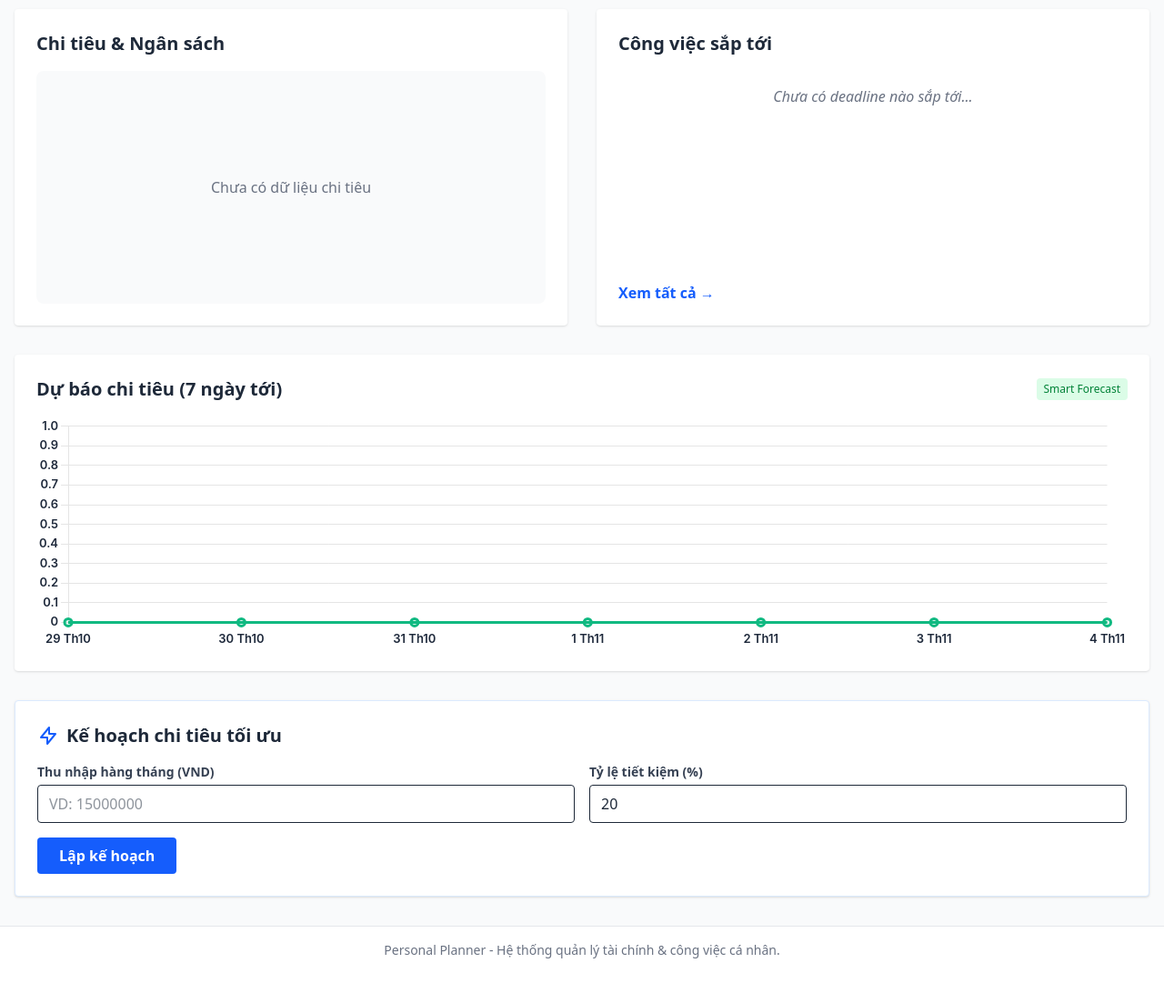
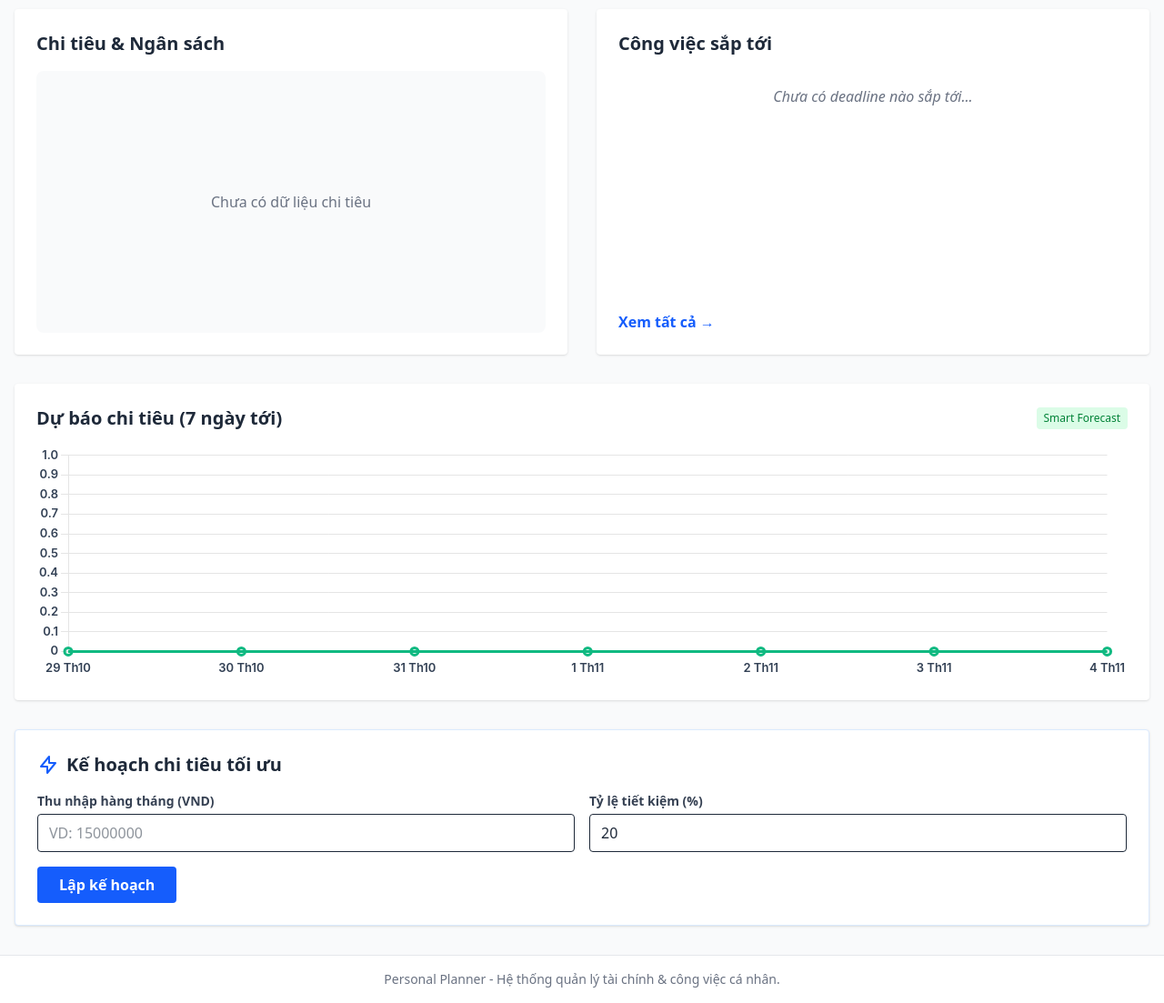
Before and after one commit to KhanhVu156/personal_planner, a Flask app: page / in a window 1280 px wide. Shown: the part 592-1695 px from the top of the page at 91% size. Before the commit the page ends 1646 px from the top, so only its background shows below. Run offline with Flask 3, Linux system fonts and the light colour scheme; the visitor is signed in with stand-in values (Sample User, id 1); data that the repository does not hold is empty; style sheets or scripts are compiled from the project's sources; some libraries are stand-ins or nearby versions.

Commit message:
fix base 2

```diff
--- a/app/templates/dashboard/index.html
+++ b/app/templates/dashboard/index.html
@@ -92,7 +92,7 @@
     <!-- Budget Chart -->
     <div class="bg-white dark:bg-slate-800 p-6 rounded shadow transition-colors duration-300">
         <h3 class="text-xl font-semibold mb-4 text-gray-800 dark:text-slate-100">Chi tiêu & Ngân sách</h3>
-        <div class="relative h-64 w-full">
+        <div class="relative h-72 w-full"> <!-- Tăng chiều cao lên 72 để chứa thanh ngang -->
             <div id="chart-skeleton" class="absolute inset-0 flex items-center justify-center animate-pulse bg-gray-100 dark:bg-slate-700 rounded-lg z-10"></div>
             <div id="chart-empty" class="absolute inset-0 flex flex-col items-center justify-center bg-gray-50 dark:bg-slate-800 rounded-lg hidden z-10">
                 <p class="text-gray-500 dark:text-slate-400 font-medium">Chưa có dữ liệu chi tiêu</p>
@@ -184,6 +184,13 @@
         let budgetChartInstance = null;
         let forecastChartInstance = null;
 
+        // State lưu trữ dữ liệu để vẽ lại khi đổi theme
+        let chartDataState = {
+            budgets: {},
+            catExp: {},
+            forecast: []
+        };
+
         const formatMoney = (amount) => new Intl.NumberFormat('vi-VN', { maximumFractionDigits: 0 }).format(amount || 0);
         const categoryMap = {
             'food': 'Ăn uống', 'transport': 'Di chuyển', 'education': 'Học tập',
@@ -200,9 +207,16 @@
                 renderSummary(data);
                 renderBurnRate(data.burn_rate);
                 renderInsights(data.insights);
+                renderTasks(data.tasks);
+
+                // Lưu data vào state để dùng cho việc vẽ lại khi đổi theme
+                chartDataState.budgets = data.budgets;
+                chartDataState.catExp = data.cat_expenses;
+                chartDataState.forecast = data.forecast;
+
+                // Render Charts
                 renderForecastChart(data.forecast);
                 renderBudgetChart(data.budgets, data.cat_expenses);
-                renderTasks(data.tasks);
 
             } catch (err) {
                 console.error('[Dashboard Error]', err);
@@ -210,6 +224,7 @@
             }
         }
 
+        // --- CÁC HÀM RENDER TEXT ---
         function renderSummary(data) {
             elements.titleIncome.innerText = `Thu nhập (T${data.month}/${data.year})`;
             elements.titleExpense.innerText = `Chi tiêu (T${data.month}/${data.year})`;
@@ -254,6 +269,46 @@
             `).join('');
         }
 
+        function renderTasks(tasks) {
+            if (!tasks || tasks.length === 0) {
+                elements.taskList.innerHTML = '<li class="text-gray-500 dark:text-slate-400 italic text-center py-4">Chưa có deadline nào sắp tới...</li>';
+                return;
+            }
+
+            elements.taskList.innerHTML = tasks.map(task => {
+                const safeProgress = Math.max(0, Math.min(100, task.progress || 0));
+                return `
+                <li class="flex justify-between items-center border-b border-gray-100 dark:border-slate-700 pb-2">
+                    <div class="flex-1 pr-4 truncate">
+                        <strong class="text-gray-800 dark:text-slate-200 block truncate" title="${task.title}">${task.title}</strong>
+                        <small class="text-red-500 font-medium">Hạn: ${task.deadline}</small>
+                    </div>
+                    <div class="w-1/3 flex-shrink-0">
+                        <div class="flex justify-between text-xs mb-1 dark:text-slate-400">
+                            <span>Tiến độ</span>
+                            <span class="font-bold">${safeProgress}%</span>
+                        </div>
+                        <div class="w-full bg-gray-200 dark:bg-slate-600 rounded-full h-2">
+                            <div class="bg-blue-600 h-2 rounded-full transition-all duration-500" style="width: ${safeProgress}%"></div>
+                        </div>
+                    </div>
+                </li>
+            `}).join('');
+        }
+
+        // --- CÁC HÀM RENDER BIỂU ĐỒ (CHART.JS) ---
+
+        // Hàm lấy cấu hình màu sắc chuẩn xác cho cả 2 theme
+        function getChartTheme() {
+            const isDark = document.documentElement.classList.contains('dark');
+            return {
+                isDark: isDark,
+                textColor: isDark ? '#f8fafc' : '#334155', // Trắng sáng cho Dark, Xám đậm cho Light
+                gridColor: isDark ? 'rgba(255,255,255,0.1)' : 'rgba(0,0,0,0.1)',
+                font: { family: "'Inter', system-ui, sans-serif", size: 13, weight: '600' }
+            };
+        }
+
         function renderForecastChart(forecastData) {
             const skeleton = document.getElementById('forecast-skeleton');
             if (skeleton) skeleton.style.display = 'none';
@@ -261,13 +316,7 @@
 
             if (forecastChartInstance) forecastChartInstance.destroy();
             const ctx = elements.canvasForecast.getContext('2d');
-
-            const isDark = document.documentElement.classList.contains('dark');
-
-            // ✅ FIX UI: Tăng độ tương phản cho màu chữ
-            const textColor = isDark ? '#f8fafc' : '#1e293b'; // Trắng sáng cho Dark Mode, Đen đậm cho Light Mode
-            const gridColor = isDark ? 'rgba(255,255,255,0.1)' : 'rgba(0,0,0,0.1)';
-            const fontConfig = { family: "'Inter', system-ui, sans-serif", size: 13, weight: '600' }; // Tăng độ đậm
+            const theme = getChartTheme();
 
             const labels = Array.from({length: 7}, (_, i) => {
                 const d = new Date(TODAY);
@@ -297,10 +346,10 @@
                     plugins: {
                         legend: { display: false },
                         tooltip: {
-                            backgroundColor: isDark ? 'rgba(15, 23, 42, 0.95)' : 'rgba(255, 255, 255, 0.95)',
-                            titleColor: isDark ? '#f8fafc' : '#0f172a',
-                            bodyColor: isDark ? '#e2e8f0' : '#334155',
-                            borderColor: isDark ? 'rgba(255,255,255,0.1)' : 'rgba(0,0,0,0.1)',
+                            backgroundColor: theme.isDark ? 'rgba(15, 23, 42, 0.95)' : 'rgba(255, 255, 255, 0.95)',
+                            titleColor: theme.isDark ? '#f8fafc' : '#0f172a',
+                            bodyColor: theme.isDark ? '#e2e8f0' : '#334155',
+                            borderColor: theme.isDark ? 'rgba(255,255,255,0.1)' : 'rgba(0,0,0,0.1)',
                             borderWidth: 1,
                             callbacks: { label: (c) => ` Dự báo: ${formatMoney(c.parsed.y)} VND` }
                         }
@@ -308,11 +357,11 @@
                     scales: {
                         y: {
                             beginAtZero: true,
-                            ticks: { color: textColor, font: fontConfig }, // Áp dụng font
-                            grid: { color: gridColor }
+                            ticks: { color: theme.textColor, font: theme.font },
+                            grid: { color: theme.gridColor }
                         },
                         x: {
-                            ticks: { color: textColor, font: fontConfig },
+                            ticks: { color: theme.textColor, font: theme.font },
                             grid: { display: false }
                         }
                     }
@@ -325,16 +374,20 @@
             const chartSkeleton = document.getElementById('chart-skeleton');
             if (chartSkeleton) chartSkeleton.style.display = 'none';
 
+            // 1. Lấy tất cả các key có trong budgets và catExp
             const allKeys = Array.from(new Set([...Object.keys(budgets), ...Object.keys(catExp)]));
 
-            // Lấy danh sách có dữ liệu (Ngân sách > 0 hoặc Chi tiêu > 0)
-            let filteredData = allKeys.map(key => ({
-                // ✅ FIX LỖI HIỂN THỊ SỐ: Ép kiểu tên danh mục chuẩn xác
-                label: categoryMap[key] ? categoryMap[key] : String(key),
-                budget: budgets[key] || 0,
-                actual: catExp[key] || 0
-            })).filter(i => i.budget > 0 || i.actual > 0);
+            // 2. Map sang dữ liệu biểu đồ
+            let filteredData = allKeys.map(key => {
+                return {
+                    // Lấy tên Tiếng Việt từ categoryMap, nếu không có thì lấy key gốc
+                    label: categoryMap[key] || key,
+                    budget: budgets[key] || 0,
+                    actual: catExp[key] || 0
+                };
+            }).filter(item => item.budget > 0 || item.actual > 0); // 3. Lọc bỏ các item bằng 0
 
+            // Xử lý khi không có dữ liệu
             if (filteredData.length === 0) {
                 elements.canvasBudget.style.display = 'none';
                 chartEmpty.style.display = 'flex';
@@ -342,33 +395,31 @@
                 return;
             }
 
+            // Hiển thị biểu đồ
             chartEmpty.style.display = 'none';
             elements.canvasBudget.style.display = 'block';
-
             elements.canvasBudget.classList.remove('opacity-0');
             elements.canvasBudget.classList.add('opacity-100');
 
             if (window.Chart) {
-                const isDark = document.documentElement.classList.contains('dark');
-
-                // ✅ FIX UI: Tăng độ tương phản cho màu chữ
-                const textColor = isDark ? '#f8fafc' : '#1e293b';
-                const gridColor = isDark ? 'rgba(255,255,255,0.1)' : 'rgba(0,0,0,0.1)';
-                const fontConfig = { family: "'Inter', system-ui, sans-serif", size: 13, weight: '600' }; // Tăng độ đậm
+                const theme = getChartTheme();
 
                 if (budgetChartInstance) budgetChartInstance.destroy();
                 const ctx = elements.canvasBudget.getContext('2d');
 
+                // Mảng chứa tên danh mục để gán vào nhãn trục X
+                const chartLabels = filteredData.map(d => d.label);
+
                 budgetChartInstance = new Chart(ctx, {
                     type: 'bar',
-                    indexAxis: 'y',
+                    indexAxis: 'y', // Biểu đồ thanh ngang (dễ đọc tên danh mục)
                     data: {
-                        labels: filteredData.map(d => d.label), // Lấy tên danh mục
+                        labels: chartLabels, // Gán đúng nhãn tên danh mục
                         datasets: [
                             {
                                 label: 'Ngân sách',
                                 data: filteredData.map(d => d.budget),
-                                backgroundColor: 'rgba(59, 130, 246, 0.8)', // Đậm hơn 1 xíu
+                                backgroundColor: 'rgba(59, 130, 246, 0.8)',
                                 borderRadius: 4
                             },
                             {
@@ -390,15 +441,15 @@
                                 labels: {
                                     usePointStyle: true,
                                     boxWidth: 8,
-                                    color: textColor, // Áp dụng font cho Legend
-                                    font: fontConfig
+                                    color: theme.textColor,
+                                    font: theme.font
                                 }
                             },
                             tooltip: {
-                                backgroundColor: isDark ? 'rgba(15, 23, 42, 0.95)' : 'rgba(255, 255, 255, 0.95)',
-                                titleColor: isDark ? '#f8fafc' : '#0f172a',
-                                bodyColor: isDark ? '#e2e8f0' : '#334155',
-                                borderColor: isDark ? 'rgba(255,255,255,0.1)' : 'rgba(0,0,0,0.1)',
+                                backgroundColor: theme.isDark ? 'rgba(15, 23, 42, 0.95)' : 'rgba(255, 255, 255, 0.95)',
+                                titleColor: theme.isDark ? '#f8fafc' : '#0f172a',
+                                bodyColor: theme.isDark ? '#e2e8f0' : '#334155',
+                                borderColor: theme.isDark ? 'rgba(255,255,255,0.1)' : 'rgba(0,0,0,0.1)',
                                 borderWidth: 1,
                                 callbacks: { label: (c) => ` ${c.dataset.label}: ${formatMoney(c.parsed.x)} VND` }
                             }
@@ -407,16 +458,16 @@
                             x: {
                                 beginAtZero: true,
                                 ticks: {
-                                    color: textColor,
-                                    font: fontConfig, // Áp dụng font cho trục X
+                                    color: theme.textColor,
+                                    font: theme.font,
                                     callback: (val) => formatMoney(val)
                                 },
-                                grid: { color: gridColor }
+                                grid: { color: theme.gridColor }
                             },
                             y: {
                                 ticks: {
-                                    color: textColor,
-                                    font: fontConfig // Áp dụng font cho trục Y
+                                    color: theme.textColor,
+                                    font: theme.font // Màu chữ của TÊN DANH MỤC (Trục Y)
                                 },
                                 grid: { display: false }
                             }
@@ -424,33 +475,6 @@
                     }
                 });
             }
-        }
-
-        function renderTasks(tasks) {
-            if (!tasks || tasks.length === 0) {
-                elements.taskList.innerHTML = '<li class="text-gray-500 dark:text-slate-400 italic text-center py-4">Chưa có deadline nào sắp tới...</li>';
-                return;
-            }
-
-            elements.taskList.innerHTML = tasks.map(task => {
-                const safeProgress = Math.max(0, Math.min(100, task.progress || 0));
-                return `
-                <li class="flex justify-between items-center border-b border-gray-100 dark:border-slate-700 pb-2">
-                    <div class="flex-1 pr-4 truncate">
-                        <strong class="text-gray-800 dark:text-slate-200 block truncate" title="${task.title}">${task.title}</strong>
-                        <small class="text-red-500 font-medium">Hạn: ${task.deadline}</small>
-                    </div>
-                    <div class="w-1/3 flex-shrink-0">
-                        <div class="flex justify-between text-xs mb-1 dark:text-slate-400">
-                            <span>Tiến độ</span>
-                            <span class="font-bold">${safeProgress}%</span>
-                        </div>
-                        <div class="w-full bg-gray-200 dark:bg-slate-600 rounded-full h-2">
-                            <div class="bg-blue-600 h-2 rounded-full transition-all duration-500" style="width: ${safeProgress}%"></div>
-                        </div>
-                    </div>
-                </li>
-            `}).join('');
         }
 
         function renderErrorState() {
@@ -469,6 +493,7 @@
             });
         }
 
+        // --- XỬ LÝ FORM LẬP KẾ HOẠCH ---
         async function handleFinancialPlan(e) {
             e.preventDefault();
 
@@ -534,6 +559,22 @@
             elements.planForm.addEventListener('submit', handleFinancialPlan);
         }
 
+        // ✅ TỐI ƯU TRẢI NGHIỆM: Lắng nghe sự thay đổi của class 'dark' trên thẻ <html>
+        // Mỗi khi user gạt công tắc Dark/Light mode, tự động vẽ lại biểu đồ với màu mới
+        const observer = new MutationObserver((mutations) => {
+            mutations.forEach((mutation) => {
+                if (mutation.attributeName === 'class') {
+                    // Chỉ vẽ lại nếu đã có dữ liệu
+                    if (Object.keys(chartDataState.budgets).length > 0) {
+                        renderForecastChart(chartDataState.forecast);
+                        renderBudgetChart(chartDataState.budgets, chartDataState.catExp);
+                    }
+                }
+            });
+        });
+        observer.observe(document.documentElement, { attributes: true });
+
+        // KÍCH HOẠT DASHBOARD KHI TRANG LOAD XONG
         initDashboard();
     })();
 </script>
```
